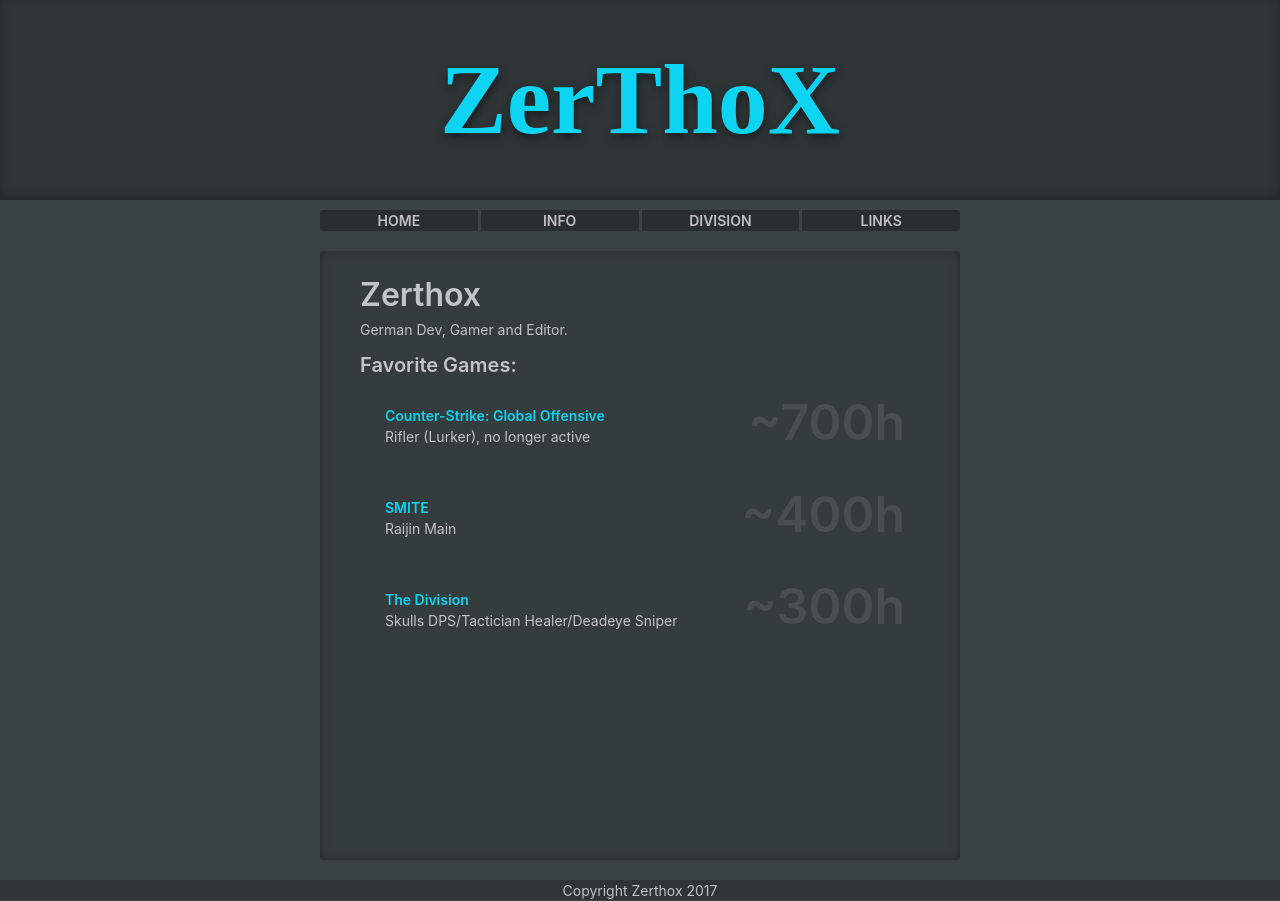
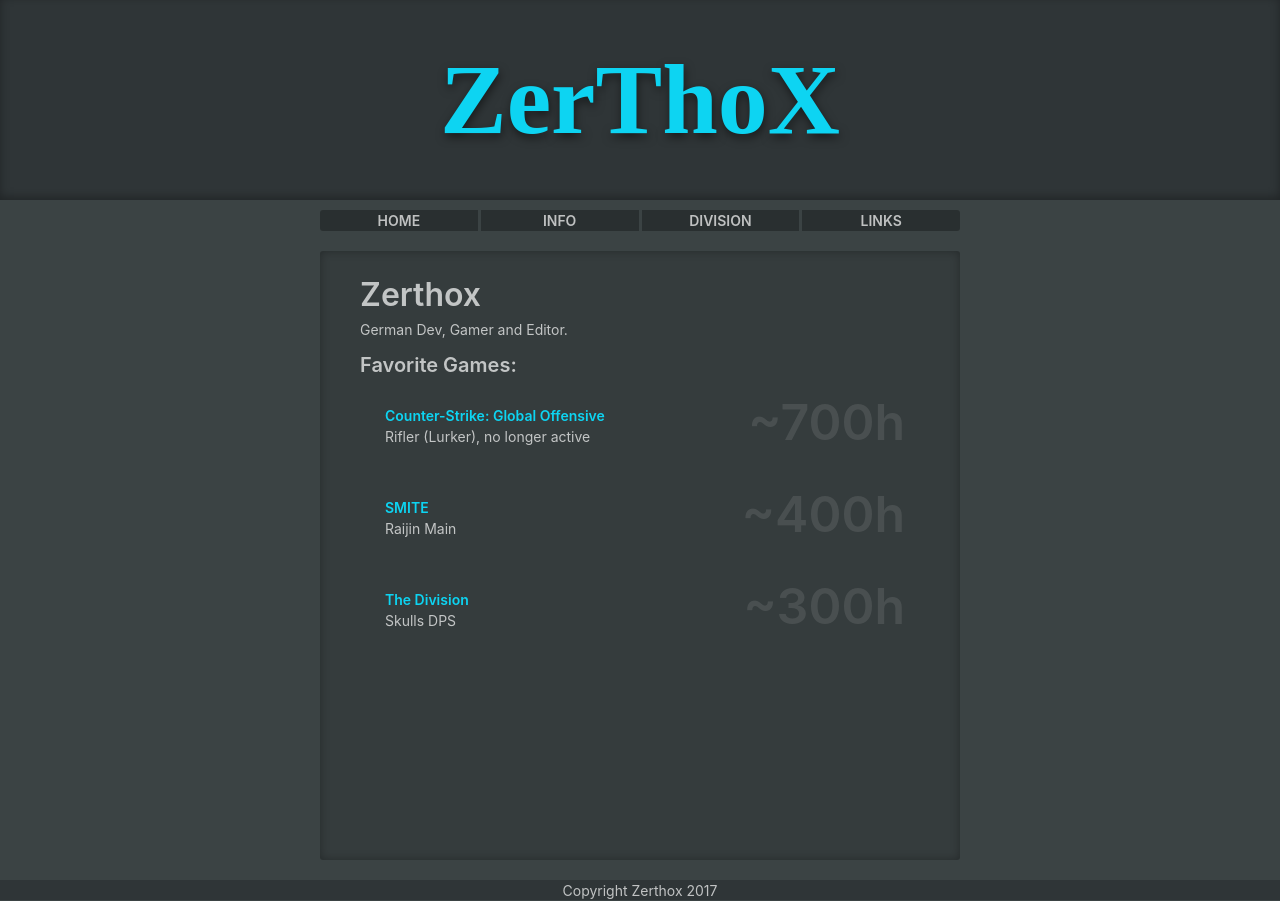
Before and after one commit to Zerthox/zerthox.github.io, a Jekyll site: the page built from info.html, in a window 1280 px wide. Built offline with Jekyll 4.4.1, drawn with Linux system fonts in a browser that asks for light colours; some web fonts are replaced.

Commit message:
Update info.html

```diff
--- a/info.html
+++ b/info.html
@@ -19,7 +19,7 @@ layout: default
 	</a>
 	<a href="http://divisiontracker.com/profile/steam/Zerthox" target="_blank">
 	    <li class="list-item division">
-		    <div class="info"><span class="title name">The Division</span><span class="text">Skulls DPS/Tactician Healer/Deadeye Sniper</span></div>
+		    <div class="info"><span class="title name">The Division</span><span class="text">Skulls DPS</span></div>
 	        <div class="ghost-text">~300h</div>
 		</li>
 	</a>
```
